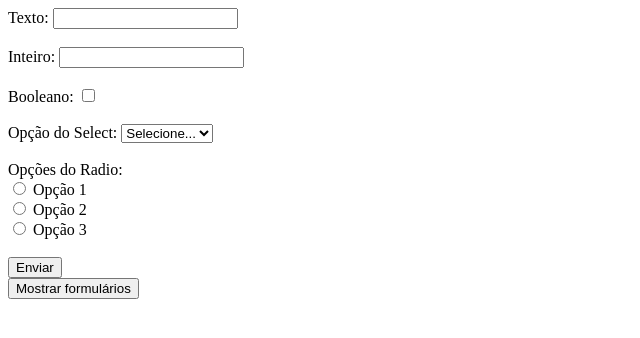
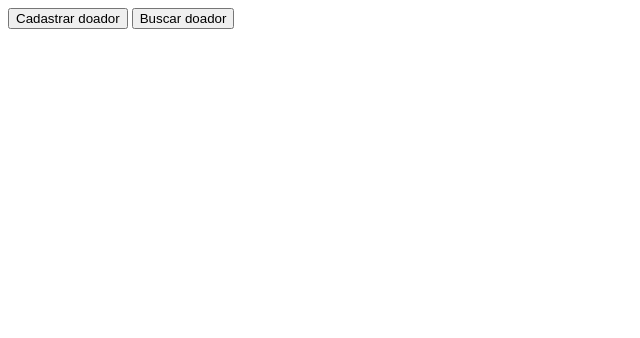
Before and after one commit to pedromedina19/Sistema-de-Doacao-de-sangue, a Django app: template app_doador/templates/formularios/home.html in a window 1280 px wide. Shown: the top 338 px of the page, without its empty margins (0-640 px from the left). Run offline with Django 5.2, Linux system fonts and the light colour scheme; the template is opened without the code that fills it, so the values that code supplies are empty.

Commit message:
Tela principal e de cadastro de doador

```diff
--- a/app_doador/models.py
+++ b/app_doador/models.py
@@ -22,7 +22,7 @@ class Doador(models.Model):
     contato = models.TextField()
     tipo_sanguineo = models.CharField(max_length=2, choices=TIPO_SANGUINEO_CHOICES)
     rh = models.CharField(max_length=8, choices=RH_CHOICES)
-    tipo_rh_corretos = models.BooleanField()
+    tipo_rh_corretos = models.BooleanField(default=False)
     inativo = models.BooleanField(default=False)
 
     class Meta:
--- a/app_doador/templates/formularios/home.html
+++ b/app_doador/templates/formularios/home.html
@@ -9,41 +9,11 @@
   </head>
   <body>
 
-    <form action="{% url 'salvar_formulario' %}" method="post">
-      {% csrf_token %}
-      <label for="texto">Texto:</label>
-      <input type="text" id="texto" name="texto"><br><br>
+    <div>
+      <a href="{% url 'cadastrar' %}"><input type="button" value="Cadastrar doador"></a>
+      <a href="{% url 'buscar' %}"><input type="button" value="Buscar doador"></a>
 
-      <label for="inteiro">Inteiro:</label>
-      <input type="number" id="inteiro" name="inteiro"><br><br>
-
-      <label for="booleano">Booleano:</label>
-      <input type="checkbox" id="booleano" name="booleano"><br><br>
-
-      <label for="opcaoSelect">Opção do Select:</label>
-      <select id="opcaoSelect" name="opcaoSelect">
-          <option value="empty" selected>Selecione...</option>
-          <option value="opcao1">Opção 1</option>
-          <option value="opcao2">Opção 2</option>
-          <option value="opcao3">Opção 3</option>
-      </select><br><br>
-
-      <label>Opções do Radio:</label><br>
-      <input type="radio" id="opcaoRadio1" name="opcaoRadio" value="opcao1">
-      <label for="opcaoRadio1">Opção 1</label><br>
-
-      <input type="radio" id="opcaoRadio2" name="opcaoRadio" value="opcao2">
-      <label for="opcaoRadio2">Opção 2</label><br>
-
-      <input type="radio" id="opcaoRadio3" name="opcaoRadio" value="opcao3">
-      <label for="opcaoRadio3">Opção 3</label><br><br>
-
-      <input type="submit" value="Enviar">
-
-
-    </form>
-
-    <a href="{% url 'mostrar' %}"><button>Mostrar formulários</button></a>
+    </div>
 
     {% if messages %}
     <div class="messages">
--- a/sistemadoacaosangue/settings.py
+++ b/sistemadoacaosangue/settings.py
@@ -81,7 +81,7 @@ DATABASES = {
         'NAME': 'sistemadoacaosangue',
         'USER': 'postgres',
         'PASSWORD': 'password',
-        'HOST': 'localhost',
+        'HOST': '172.19.0.2',
         'PORT': '5432',
     }
 }
--- a/sistemadoacaosangue/urls.py
+++ b/sistemadoacaosangue/urls.py
@@ -3,8 +3,9 @@ from django.urls import path
 from app_doador import views
 
 urlpatterns = [
-    # path("admin/", admin.site.urls),
-    # path('', views.home, name='home'),
-    # path('formulario/', views.salvarFormularios, name='salvar_formulario'),
-    # path('formulario/mostrar/', views.mostrar, name='mostrar')
+    path("admin/", admin.site.urls),
+    path('', views.home, name='home'),
+    path('formulario/cadastro/', views.cadastrar, name='cadastrar'),
+    path('formulario/buscar/', views.buscar, name='buscar'),
+    path('formulario/', views.cadastrar_doador, name='cadastrar_doador')
 ]
```
Also changed, not shown: app_doador/forms.py (+7 -25 lines), app_doador/templates/formularios/buscar.html (added, +53 -0 lines), app_doador/templates/formularios/cadastro.html (added, +48 -0 lines), app_doador/views.py (+26 -34 lines), app_doador/migrations/0005_alter_doador_tipo_rh_corretos.py (added).
